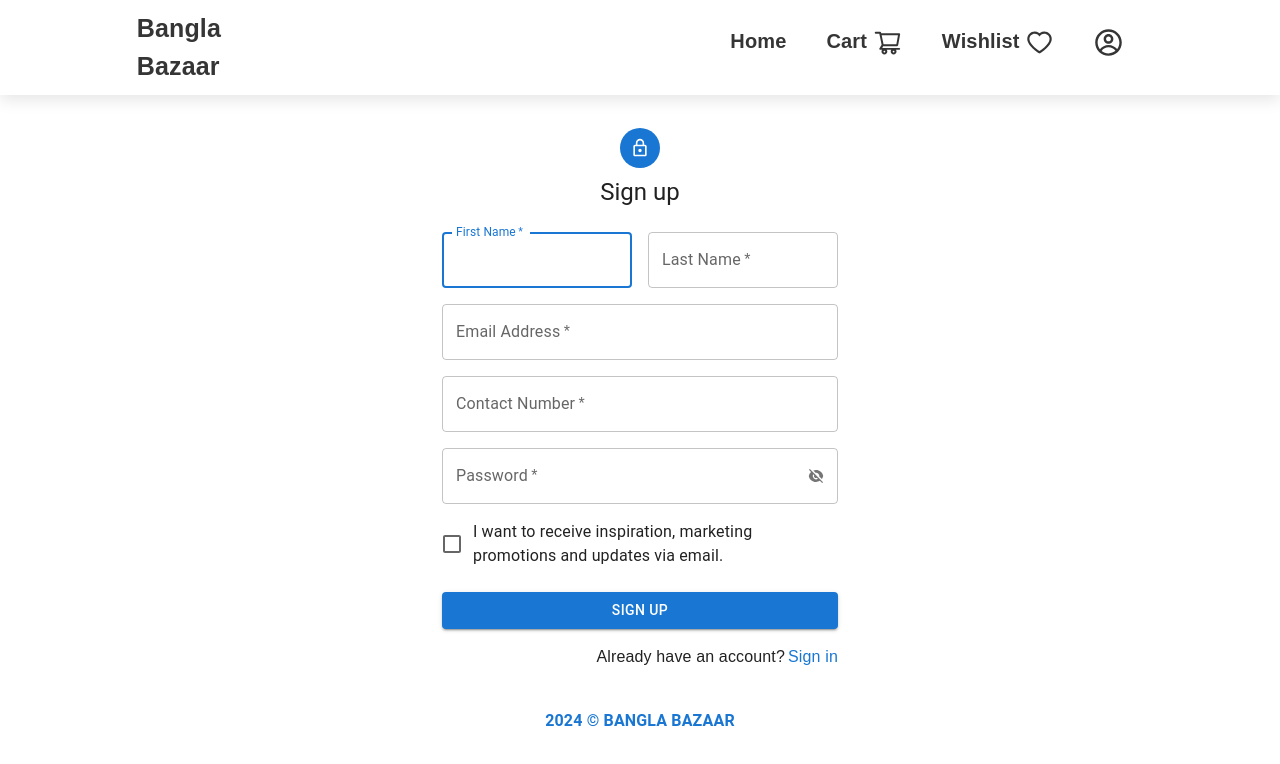
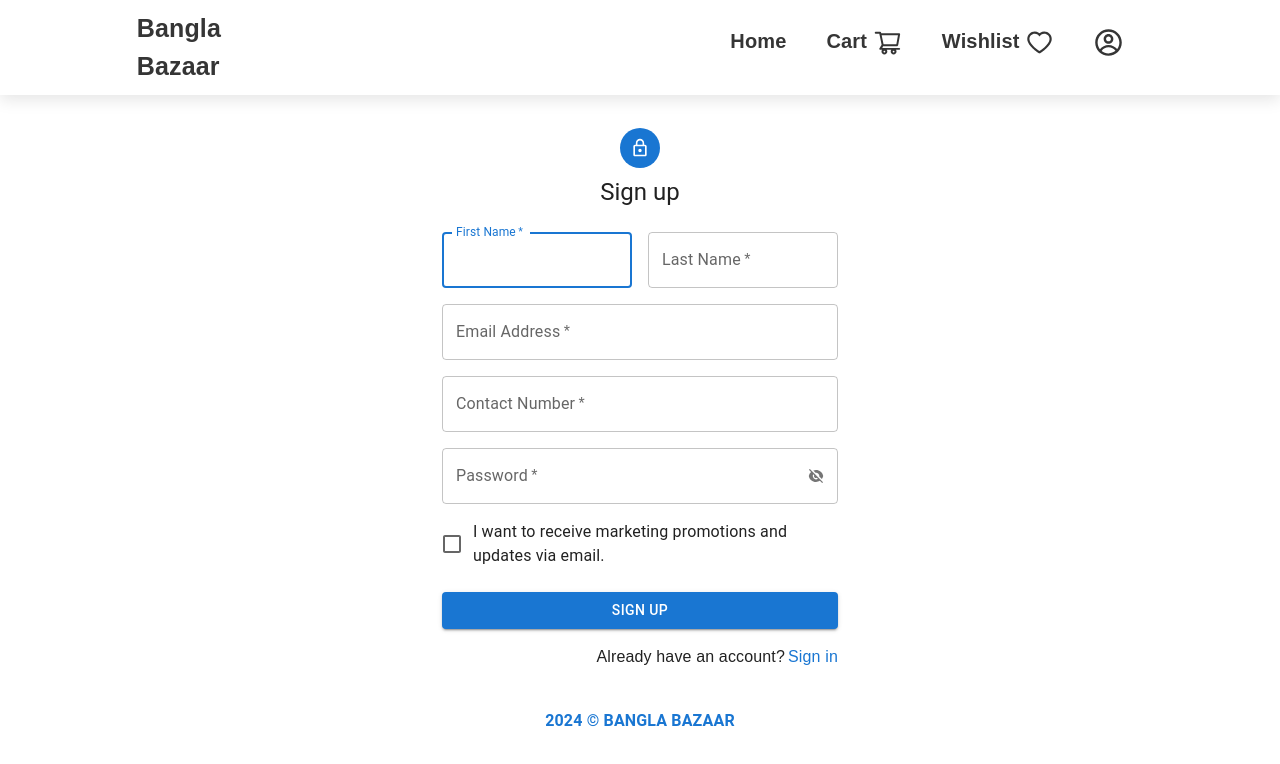
Before and after one commit to Elman7/banglabazar, a React (Create React App) app in the folder frontend/: page /register in a window 1280 px wide. Shown: the top 764 px of the page. Built offline with nearby package versions, Linux system fonts and the light colour scheme.

Commit message:
notify email

```diff
--- a/frontend/src/Auth/Register/Register.jsx
+++ b/frontend/src/Auth/Register/Register.jsx
@@ -172,7 +172,7 @@ const Register = () => {
               <Grid item xs={12}>
                 <FormControlLabel
                   control={<Checkbox value="allowExtraEmails" color="primary" />}
-                  label="I want to receive inspiration, marketing promotions and updates via email."
+                  label="I want to receive marketing promotions and updates via email."
                 />
               </Grid>
             </Grid>
```
